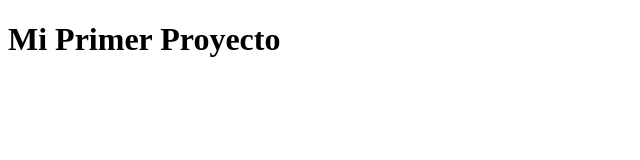
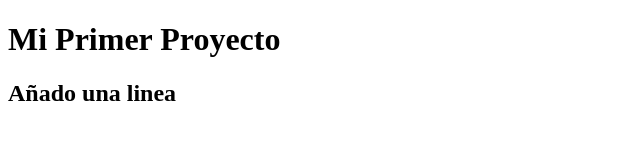
Before and after one commit to mamme/primerproyecto, a plain HTML site: page index.html in a window 1280 px wide. Shown: the whole page, without its empty margins (0-640 px from the left). Drawn offline with Linux system fonts and the light colour scheme.

Commit message:
primera modificacion

```diff
--- a/index.html
+++ b/index.html
@@ -5,5 +5,6 @@
 </head>
 <body>
 	<h1>Mi Primer Proyecto</h1>
+	<h2>Añado una linea</h2>
 </body>
 </html>
```
